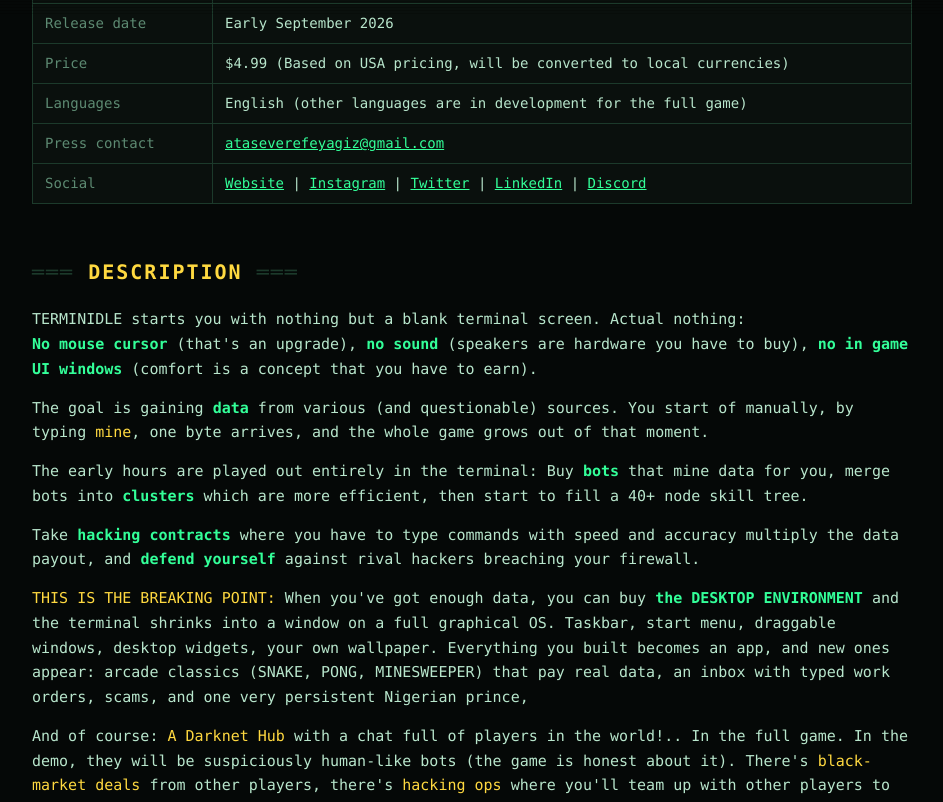
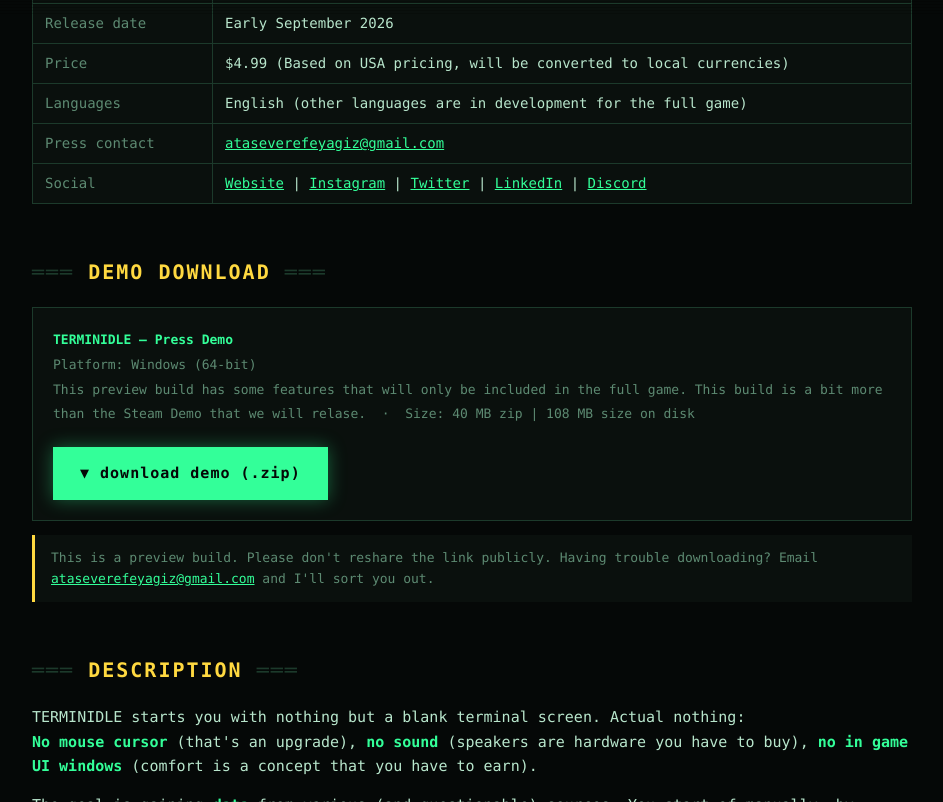
Before and after one commit to EEXimium/terminidle-press, a plain HTML site: page index.html in a window 1280 px wide. Shown: the part 786-1588 px from the top of the page, without its empty margins (168-1111 px from the left). Drawn offline with Linux system fonts and the light colour scheme.

Commit message:
demo link added

```diff
--- a/index.html
+++ b/index.html
@@ -99,6 +99,20 @@
   .media-grid figcaption { color: var(--dim); font-size: 12px; padding-top: 6px; }
 
   .note { background: var(--panel); border-left: 3px solid var(--gold); padding: 12px 16px; color: var(--dim); font-size: 13px; }
+
+  .download-card {
+    background: var(--panel); border: 1px solid var(--border); padding: 20px;
+    display: flex; flex-wrap: wrap; gap: 20px; align-items: center; justify-content: space-between;
+  }
+  .download-card .meta { font-size: 13px; color: var(--dim); line-height: 1.9; }
+  .download-card .meta strong { color: var(--green); }
+  .btn-download {
+    display: inline-block; text-decoration: none; white-space: nowrap;
+    color: var(--bg); background: var(--green); font-weight: 700; letter-spacing: 1px; font-size: 15px;
+    padding: 13px 26px; border: 1px solid var(--green); box-shadow: 0 0 18px rgba(51,255,153,.35);
+  }
+  .btn-download:hover { background: var(--gold); border-color: var(--gold); box-shadow: 0 0 18px rgba(255,217,64,.4); }
+
   footer { border-top: 1px solid var(--border); padding-top: 24px; color: var(--dim); font-size: 13px; text-align: center; }
 </style>
 </head>
@@ -114,6 +128,7 @@
 
 <nav>
   <a href="#factsheet">factsheet</a>
+  <a href="#download">download</a>
   <a href="#description">description</a>
   <a href="#features">features</a>
   <a href="#videos">videos</a>
@@ -143,6 +158,23 @@
         <a href="https://www.linkedin.com/company/zerotask" target="_blank">LinkedIn</a> |
         <a href="https://discord.gg/8EGuS374Cg" target="_blank">Discord</a></td></tr>
   </table>
+</section>
+
+<section id="download">
+  <h2>Demo Download</h2>
+  <div class="download-card">
+    <div class="meta">
+      <div><strong>TERMINIDLE — Press Demo</strong></div>
+      <div>Platform: Windows (64-bit)</div>
+      <div> This preview build has some features that will only be included in the full game. This build is a bit more than the Steam Demo that we will relase. &nbsp;·&nbsp; Size: 40 MB zip | 108 MB size on disk</span></div>
+    </div>
+    <!-- ▼ PASTE YOUR GOOGLE DRIVE LINK BELOW (share = "Anyone with the link", role = Viewer) -->
+    <a class="btn-download" href="https://drive.google.com/drive/folders/1w75FRRqyfxWBQvrafmAJKzTAobDhUBSO?usp=sharing" target="_blank" rel="noopener">▼ download demo (.zip)</a>
+  </div>
+  <p class="note" style="margin-top:14px;">
+    This is a preview build. Please don't reshare the link publicly. Having trouble downloading?
+    Email <a href="mailto:ataseverefeyagiz@gmail.com">ataseverefeyagiz@gmail.com</a> and I'll sort you out.
+  </p>
 </section>
 
 <section id="description">
```
